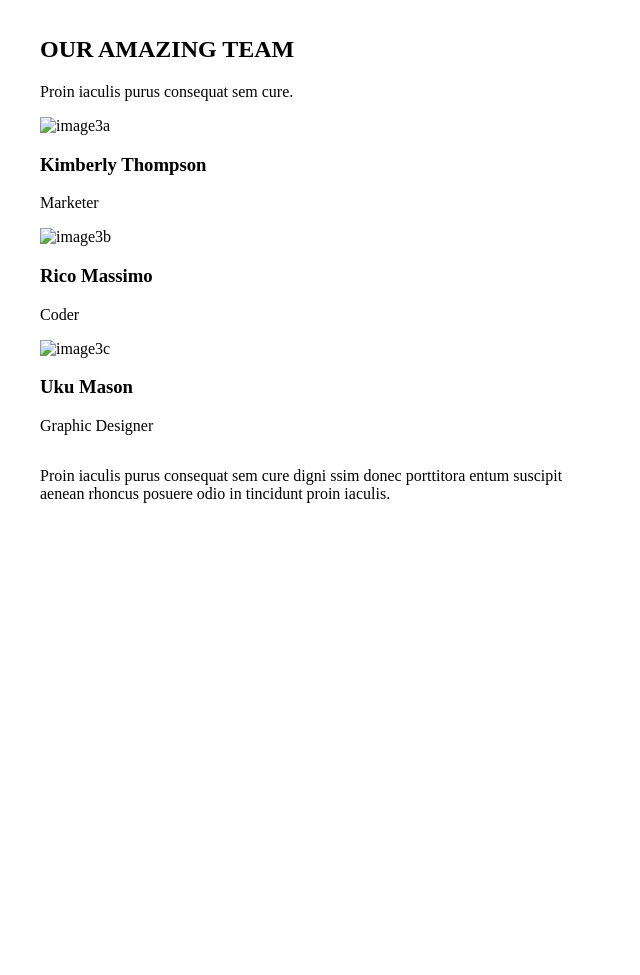
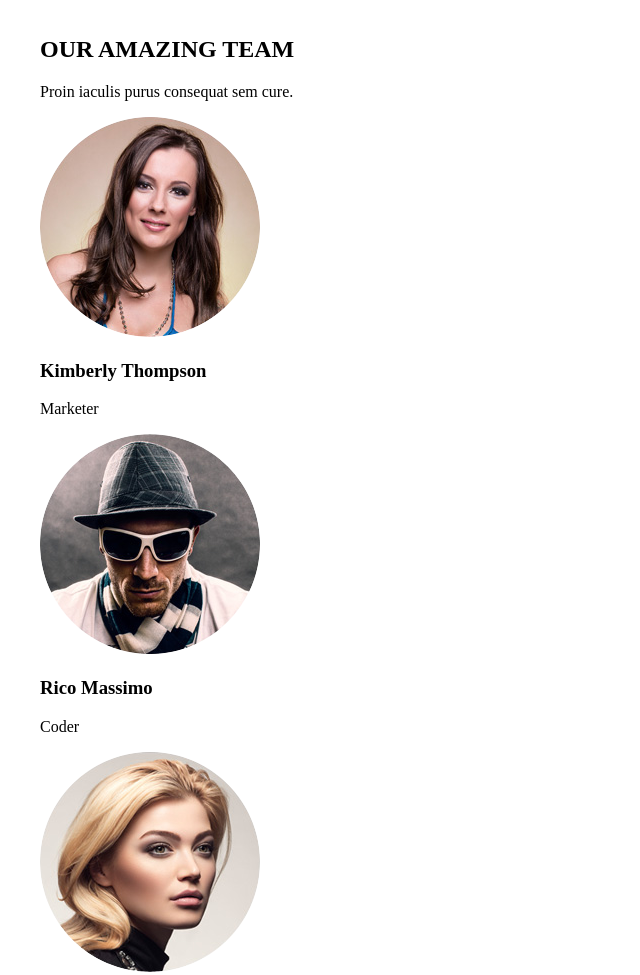
Before and after one commit to olorin44/7.7golden-site, a website: page index.html in a window 1280 px wide. Shown: the part 4378-5353 px from the top of the page, without its empty margins (0-640 px from the left). Before the commit the page ends 4905 px from the top, so only its background shows below. Drawn offline with Linux system fonts and the light colour scheme.

Commit message:
Add images to team section and text

```diff
--- a/index.html
+++ b/index.html
@@ -159,7 +159,7 @@
 				</div>
 				<div class="row">
 					<div class="col-m-4">
-						<img src="" class="section-team-image" alt="image3a">
+						<img src="images/section-team-image1.png" class="section-team-image" alt="image3a">
 						<h3>Kimberly Thompson</h3>
 						<p>Marketer</p>
 						<a href="#" class="section-team-icon section-team-icon-twitter"></a>
@@ -167,7 +167,7 @@
 						<a href="#" class="section-team-icon section-team-icon-pinterest"></a>
 					</div>
 					<div class="col-m-4">
-						<img src="" class="section-team-image" alt="image3b">
+						<img src="images/section-team-image2.png" class="section-team-image" alt="image3b">
 						<h3>Rico Massimo</h3>
 						<p>Coder</p>
 						<a href="#" class="section-team-icon section-team-icon-twitter"></a>
@@ -175,7 +175,7 @@
 						<a href="#" class="section-team-icon section-team-icon-googleplus"></a>
 					</div>
 					<div class="col-m-4">
-						<img src="" class="section-team-image" alt="image3c">
+						<img src="images/section-team-image3.png" class="section-team-image" alt="image3c">
 						<h3>Uku Mason</h3>
 						<p>Graphic Designer</p>
 						<a href="#" class="section-team-icon section-team-icon-facebook"></a>
```
Also changed, not shown: images/section-team-image1.png (added), images/section-team-image2.png (added), images/section-team-image3.png (added).
